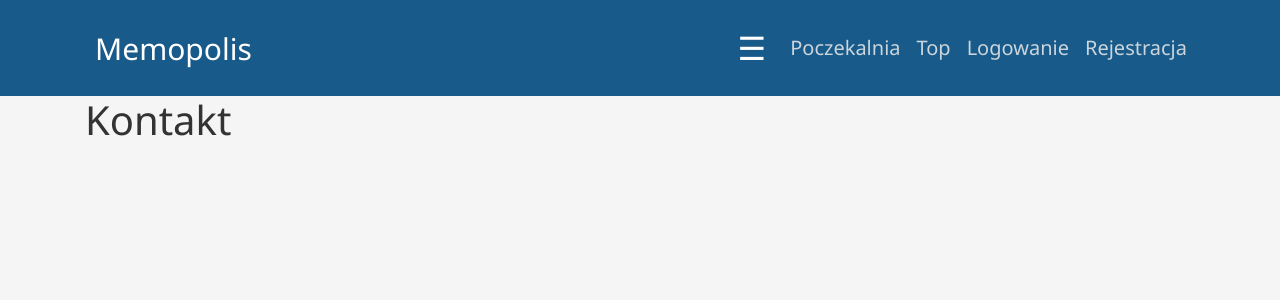
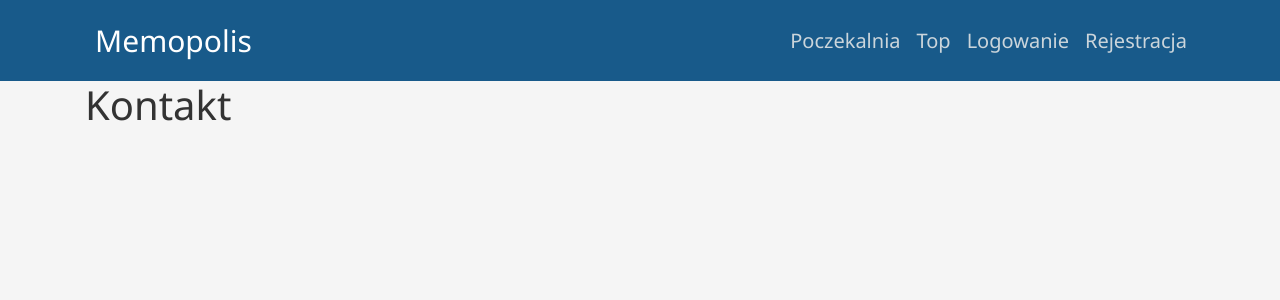
Before and after one commit to MarcinMichnik/MemopolisWebsite, a Django app: page /kontakt/ in a window 1280 px wide. Shown: the top 300 px of the page. Run offline with Django 3.2, Linux system fonts and the light colour scheme; some libraries are stand-ins or nearby versions.

Commit message:
:bug: dropdown button fix

```diff
--- a/memopolis/static/memopolis/main.css
+++ b/memopolis/static/memopolis/main.css
@@ -485,7 +485,7 @@ a:hover {
 /* The container <div> - needed to position the dropdown content */
 .dropdown {
   position: relative;
-  display: inline-block;
+  display: none;
 }
 
 /* Dropdown Content (Hidden by Default) */
--- a/memopolis/static/memopolis/main.scss
+++ b/memopolis/static/memopolis/main.scss
@@ -495,7 +495,7 @@ a:hover {
 /* The container <div> - needed to position the dropdown content */
 .dropdown {
   position: relative;
-  display: inline-block;
+  display: none;
 }
 
 /* Dropdown Content (Hidden by Default) */
```
Also changed, not shown: db.sqlite3, memopolis/static/memopolis/main.min.css.
